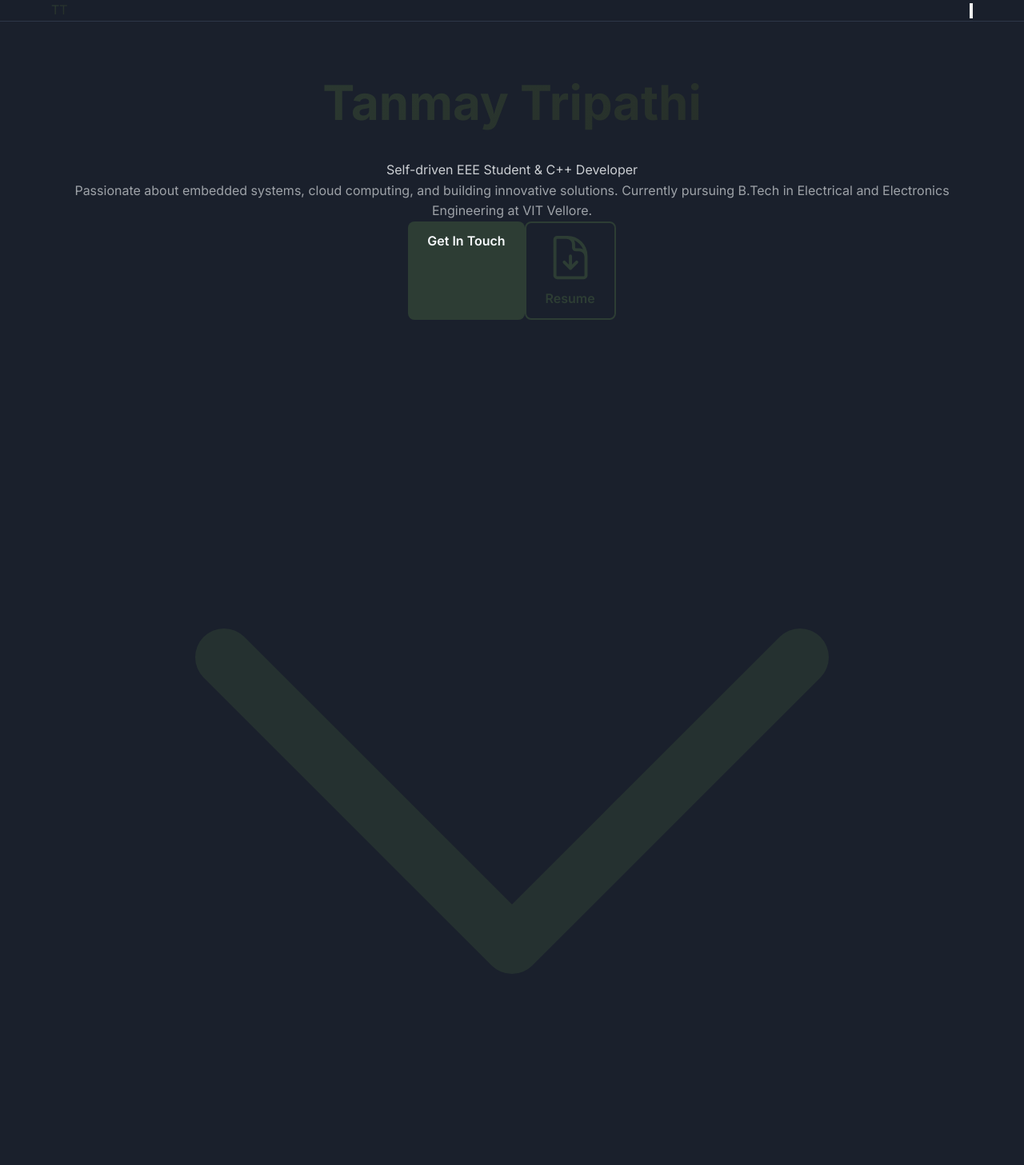
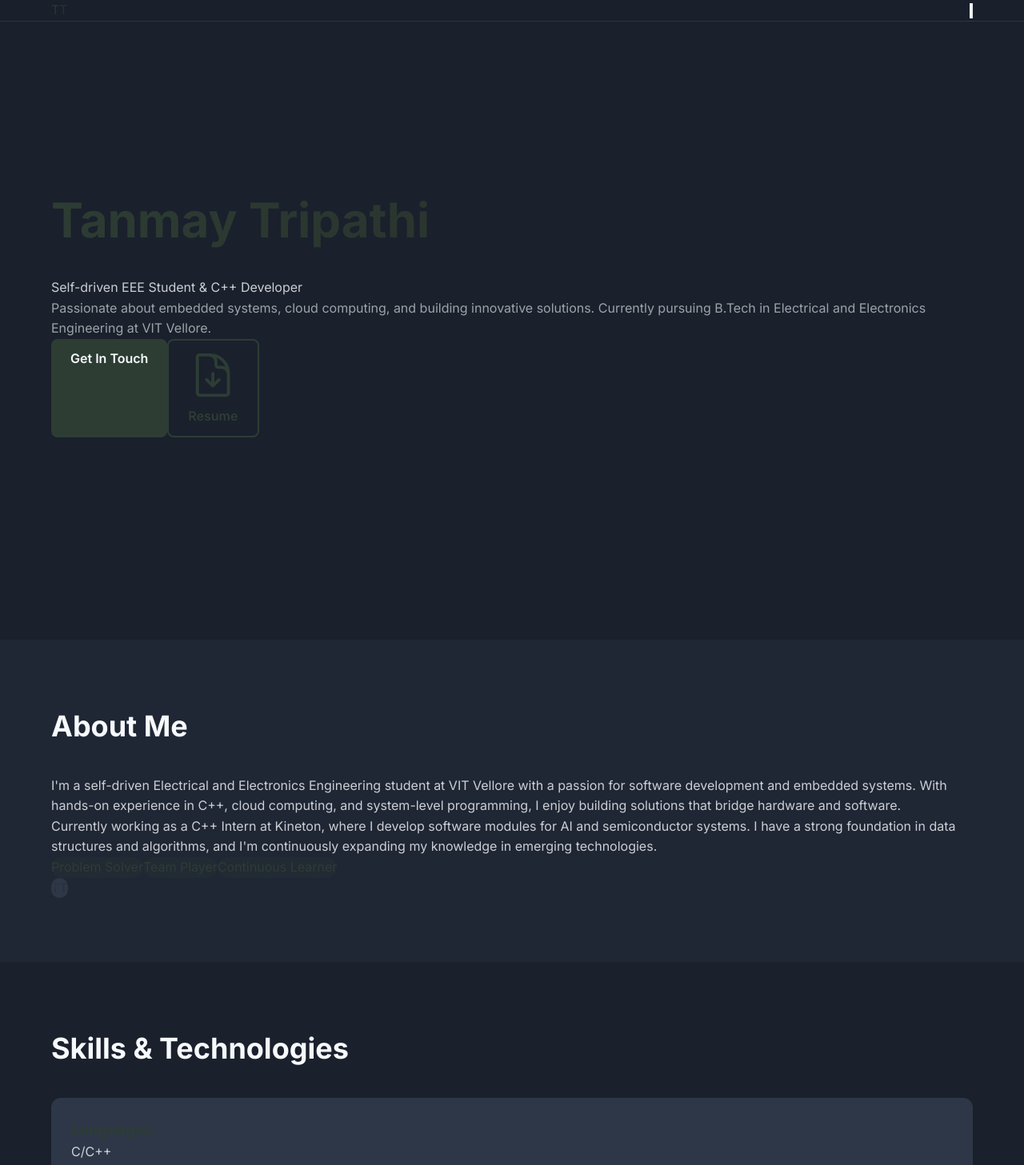
Before and after one commit to rhyode/portfolio, a Next.js app: page / in a window 1280 px wide. Shown: the top 1457 px of the page at 80% size. Built offline with nearby package versions, Linux system fonts and the light colour scheme.

Commit message:
Remove scroll indicator and switch to left-aligned layout like reference design

```diff
--- a/src/app/page.tsx
+++ b/src/app/page.tsx
@@ -2,7 +2,6 @@
 
 import { useState, useEffect } from "react";
 import {
-  ChevronDownIcon,
   EnvelopeIcon,
   DocumentArrowDownIcon,
 } from "@heroicons/react/24/outline";
@@ -51,21 +50,21 @@ export default function Home() {
       </nav>
 
       {/* Hero Section */}
-      <section className="min-h-screen flex items-center justify-center section-padding">
+      <section className="min-h-screen flex items-center section-padding">
         <div
-          className={`container-custom text-center ${isLoaded ? "animate-fade-in" : "opacity-0"}`}
+          className={`container-custom text-left ${isLoaded ? "animate-fade-in" : "opacity-0"}`}
         >
-          <div className="mb-8">
+          <div className="max-w-4xl">
             <h1 className="heading-primary">Tanmay Tripathi</h1>
             <p className="text-xl md:text-2xl text-dark-text/80 mb-8">
               Self-driven EEE Student & C++ Developer
             </p>
-            <p className="text-lg text-dark-text/60 max-w-2xl mx-auto mb-12">
+            <p className="text-lg text-dark-text/60 max-w-2xl mb-12">
               Passionate about embedded systems, cloud computing, and building
               innovative solutions. Currently pursuing B.Tech in Electrical and
               Electronics Engineering at VIT Vellore.
             </p>
-            <div className="flex justify-center space-x-6 mb-12">
+            <div className="flex space-x-6 mb-12">
               <a href="#contact" className="btn-primary">
                 Get In Touch
               </a>
@@ -78,7 +77,7 @@ export default function Home() {
                 Resume
               </a>
             </div>
-            <div className="flex justify-center space-x-6">
+            <div className="flex space-x-6">
               <a
                 href="mailto:tanmaytrip59@gmail.com"
                 className="text-dark-text hover:text-accent transition-colors"
@@ -103,16 +102,13 @@ export default function Home() {
               </a>
             </div>
           </div>
-          <div className="animate-bounce opacity-60">
-            <ChevronDownIcon className="w-5 h-5 text-accent mx-auto" />
-          </div>
         </div>
       </section>
 
       {/* About Section */}
       <section id="about" className="section-padding bg-dark-surface/30">
         <div className="container-custom">
-          <h2 className="heading-secondary text-center">About Me</h2>
+          <h2 className="heading-secondary">About Me</h2>
           <div className="grid md:grid-cols-2 gap-12 items-center">
             <div className="space-y-6">
               <p className="text-dark-text/80 text-lg leading-relaxed">
@@ -141,7 +137,7 @@ export default function Home() {
                 </span>
               </div>
             </div>
-            <div className="flex justify-center">
+            <div className="flex">
               <div className="w-80 h-80 rounded-full bg-gradient-to-br from-accent to-blue-600 p-1">
                 <div className="w-full h-full rounded-full bg-dark-surface flex items-center justify-center">
                   <div className="text-6xl font-bold text-gradient">TT</div>
@@ -155,9 +151,7 @@ export default function Home() {
       {/* Skills Section */}
       <section id="skills" className="section-padding">
         <div className="container-custom">
-          <h2 className="heading-secondary text-center">
-            Skills & Technologies
-          </h2>
+          <h2 className="heading-secondary">Skills & Technologies</h2>
           <div className="grid md:grid-cols-4 gap-8">
             <div className="card">
               <h3 className="text-xl font-semibold text-accent mb-4">
@@ -224,7 +218,7 @@ export default function Home() {
       {/* Experience Section */}
       <section id="experience" className="section-padding bg-dark-surface/30">
         <div className="container-custom">
-          <h2 className="heading-secondary text-center">Experience</h2>
+          <h2 className="heading-secondary">Experience</h2>
           <div className="max-w-4xl mx-auto">
             <div className="card">
               <div className="flex justify-between items-start mb-4">
@@ -263,7 +257,7 @@ export default function Home() {
       {/* Projects Section */}
       <section id="projects" className="section-padding">
         <div className="container-custom">
-          <h2 className="heading-secondary text-center">Projects</h2>
+          <h2 className="heading-secondary">Projects</h2>
           <div className="grid md:grid-cols-2 gap-8">
             <div className="card">
               <h3 className="text-xl font-semibold text-accent mb-4">
@@ -397,13 +391,13 @@ export default function Home() {
       {/* Contact Section */}
       <section id="contact" className="section-padding">
         <div className="container-custom">
-          <h2 className="heading-secondary text-center">Get In Touch</h2>
-          <div className="max-w-2xl mx-auto text-center">
+          <h2 className="heading-secondary">Get In Touch</h2>
+          <div className="max-w-2xl">
             <p className="text-dark-text/80 text-lg mb-8">
               I&apos;m always open to discussing new opportunities, interesting
               projects, or just having a chat about technology.
             </p>
-            <div className="flex justify-center space-x-8">
+            <div className="flex space-x-8">
               <a
                 href="mailto:tanmaytrip59@gmail.com"
                 className="flex items-center space-x-2 text-accent hover:text-accent-hover transition-colors"
```
